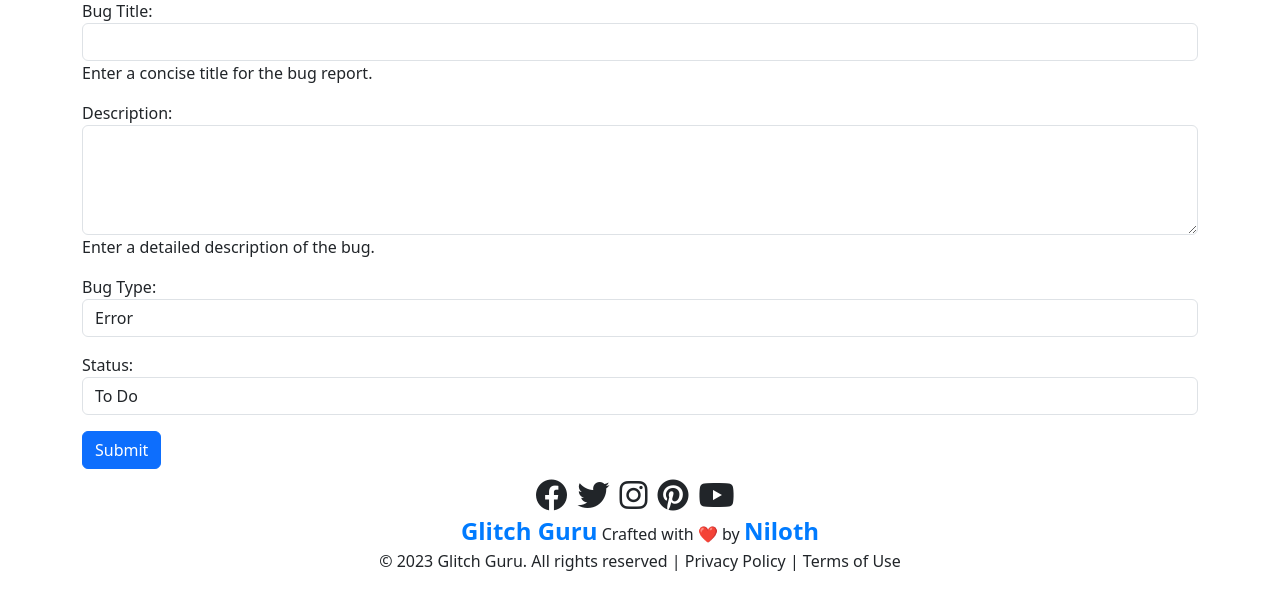
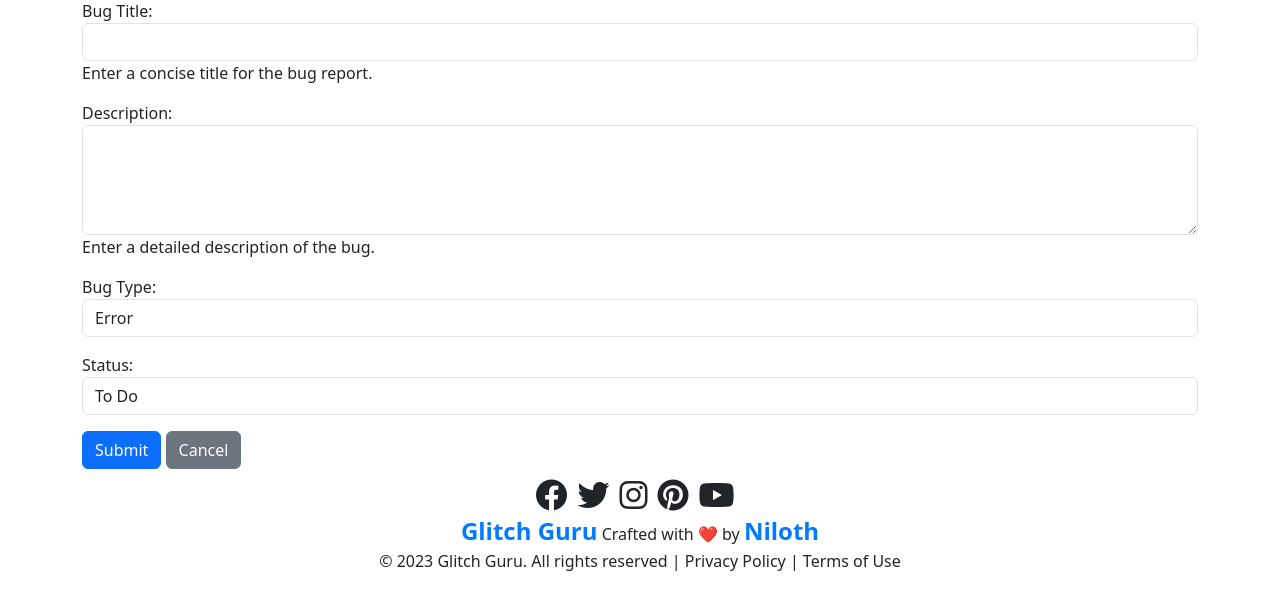
Before and after one commit to Niloth-p/glitch-guru, a Django app: page /bugs/createBug/ in a window 1280 px wide. Shown: the part 133-743 px from the top of the page. Run offline with Django 4.2, Linux system fonts and the light colour scheme; some libraries are stand-ins or nearby versions.

Commit message:
feat: Add cancel button to Bug creation form template

```diff
--- a/bug_hub/templates/bug_hub/bug_create.html
+++ b/bug_hub/templates/bug_hub/bug_create.html
@@ -5,6 +5,7 @@
     <form method="post">
       {% csrf_token %} {{ form.as_p }}
       <button type="submit" class="btn btn-primary">Submit</button>
+      <a href="{% url 'bug_hub:bug_list' %}" class="btn btn-secondary">Cancel</a>
     </form>
   </div>
   {% if form.errors %}
```
